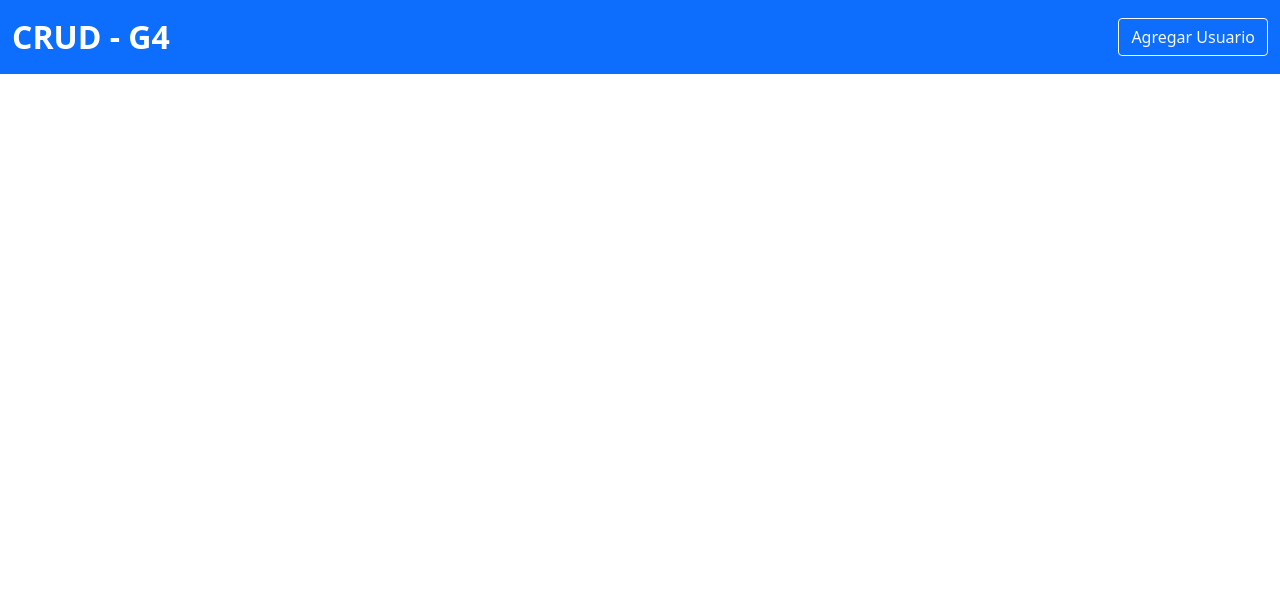
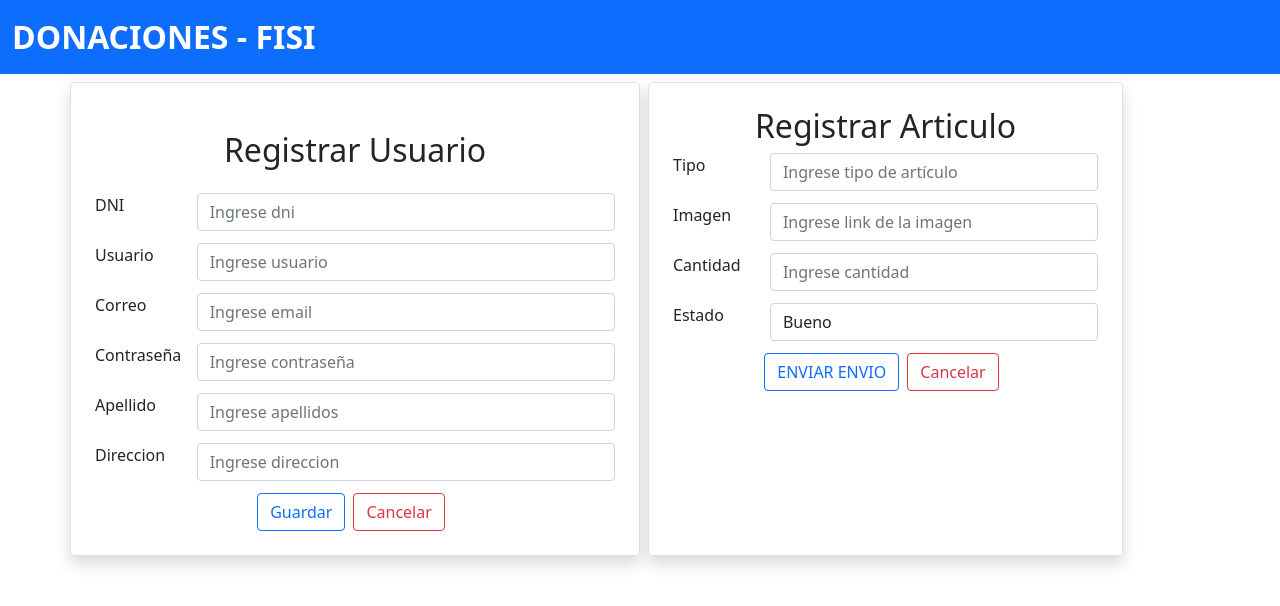
Before and after one commit to devsaht/g4dist-frontend, a React (Create React App) app: page /transaccion in a window 1280 px wide. Shown: the top 606 px of the page. Built offline with nearby package versions, Linux system fonts and the light colour scheme.

Commit message:
-- Avance hasta expo 18/06
- Relación de cruds de usuarios y articulos

```diff
--- a/src/App.js
+++ b/src/App.js
@@ -10,6 +10,7 @@ import Articulos from "./pages/Articulos";
 import AddArticle from "./articles/AddArticle";
 import EditArticle from "./articles/EditArticle";
 import ViewArticle from "./articles/ViewArticle";
+import Transaccion from "./pages/Transaccion";
 
 function App() {
   return (
@@ -18,7 +19,9 @@ function App() {
         <Navbar />
 
         <Routes>
+
           <Route exact path="/" element={<Home />} />
+          <Route exact path="/transaccion" element={<Transaccion />} />
           <Route exact path="/articulos" element={<Articulos />} />
           <Route exact path="/articulos/addarticle" element={<AddArticle />} />
           <Route exact path="/articulos/editarticle/:id" element={<EditArticle />} />
--- a/src/articles/AddArticle.jsx
+++ b/src/articles/AddArticle.jsx
@@ -2,7 +2,7 @@ import axios from "axios";
 import React, { useState } from "react";
 import { Link, useNavigate } from "react-router-dom";
 
-const AddArticle = () => {
+const AddArticle = ({setIdArticle = 0}) => {
     let navigate = useNavigate();
 
     const [article, setArticle] = useState({
@@ -20,8 +20,10 @@ const AddArticle = () => {
 
       const onSubmit = async (e) => {
         e.preventDefault();
-        await axios.post("http://localhost:8090/articulos/guardar", article);
-        navigate("/articulos");
+        console.log(article)
+        await axios.post("http://localhost:8090/articulos/guardar", article)
+         .then(res=>setIdArticle(res.data.id));
+        // navigate("/articulos");
       };
 
 
@@ -37,10 +39,9 @@ const AddArticle = () => {
       }
 
       return (
-        <div className="container">
-          <div className="row">
-            <div className="col-md-6 offset-md-3 border rounded p-4 mt-2 shadow">
-              <h2 className="text-center m-4">Registrar Articulo</h2>
+            // <div className="col-md-4 offset-md-3 border rounded p-4 mt-2 shadow">
+            <>
+            <h2 className="text-center m-6">Registrar Articulo</h2>
 
     <form onSubmit={(e) => onSubmit(e)}>
       <div style={divStyles}>
@@ -92,27 +93,30 @@ const AddArticle = () => {
         <label htmlFor="Estado" style={labelStyles} className="form-label">
           Estado
         </label>
-                  <input
+        <select
           styles="display: inline"
           type={"text"}
           className="form-control"
-                    placeholder="Ingrese estado del artículo"
+          placeholder="Seleccione estado del artículo"
+
           name="estado"
           value={estado}
           onChange={(e) => onInputChange(e)}
-                  />
+        >
+          <option value="1">Bueno</option>
+          <option value="2" selected>Malo</option>
+          <option value="3">Regular</option>
+        </select>
       </div>
 
       <button type="submit" className="btn btn-outline-primary">
-                  Guardar
+        ENVIAR ENVIO
       </button>
       <Link className="btn btn-outline-danger mx-2" to="/">
         Cancelar
       </Link>
     </form>
-            </div>
-          </div>
-        </div>
+            </>
       );
 }
 
--- /dev/null
+++ b/src/envio/ViewEnvio.jsx
@@ -0,0 +1,69 @@
+
+import axios from "axios";
+import React, { useEffect,useState } from "react";
+import { Link, useParams } from "react-router-dom";
+
+const ViewEnvio = ({idEnvio}) => {
+
+    const [envio, setEnvio] = useState({
+        estado: 0,
+        fecha: "",
+        idUsuario:0,
+        idArticulo:0,
+        lugar:"",
+        mensaje:"",
+        email: "",
+      });
+
+      const [user, setUser] = useState({
+        name: "",
+        username: "",
+        email: "",
+      });
+
+      const [article, setArticle] = useState({
+        tipo: "",
+        imagen: "",
+        cantidad: 0,
+        estado:1
+      });
+
+      const [loadingEnvio, setLoadingEnvio] = useState(true)
+
+      // cargar datos del usuario y articulo
+      useEffect(() => {
+
+        const {idUser,idArticle} = idEnvio
+
+        if(idUser != 0 && idArticle != 0 ){
+            loadUser(idUser)
+            loadArticle(idArticle)
+            setLoadingEnvio(false)
+        }
+
+      }, [idEnvio])
+
+      const loadUser = async (idUser) => {
+        const result = await axios.get(`http://localhost:8090/usuarios/buscar/${idUser}`);
+        await setUser(result.data);
+        console.log('user '+user)
+      };
+
+      const loadArticle = async (idArticle) => {
+        const result = await axios.get(`http://localhost:8090/articulos/buscar/${idArticle}`);
+        await setArticle(result.data);
+        console.log('article '+article)
+      };
+
+    return (
+        <div>
+            {loadingEnvio ? <div>Cargando Envío .. </div> : <div>Articulo Enviado..</div>}
+
+            <Link className="btn btn-success" to={`/articulos`}>
+                   Ver tabla de articulos donados
+            </Link>
+        </div>
+     );
+}
+
+export default ViewEnvio;
--- a/src/layout/Navbar.js
+++ b/src/layout/Navbar.js
@@ -12,7 +12,7 @@ export default function Navbar() {
       <nav className="navbar navbar-expand-lg navbar-dark bg-primary">
         <div className="container-fluid">
           <Link style={titleStyles} className="navbar-brand" to="/">
-            CRUD - G4
+            DONACIONES - FISI
           </Link>
           <button
             className="navbar-toggler"
@@ -26,9 +26,9 @@ export default function Navbar() {
             <span className="navbar-toggler-icon"></span>
           </button>
 
-          <Link className="btn btn-outline-light" to="/adduser">
+          {/* <Link className="btn btn-outline-light" to="/adduser">
             Agregar Usuario
-          </Link>
+          </Link> */}
         </div>
       </nav>
     </div>
--- a/src/pages/Articulos.jsx
+++ b/src/pages/Articulos.jsx
@@ -38,16 +38,28 @@ const Articulos = () => {
         padding:"6px 12px",
         fontSize:"16px",
         borderRadius:"4px",
-        backgroundColor:"rgb(81,132,164)",
-        marginLeft:"32px"
+        backgroundColor:"rgb(13, 110, 253)",
+        marginLeft:"32px",
+        color:"white"
       }
 
+      const estadosArticulo = {
+          1: "Bueno",
+          2: "Regular",
+          3: "Malo",
+      }
     return (
     <div className='container'>
         <div  className="py-4">
             <header>
                 <div style={divStyles}>
-                    CRUD - ARTICULOS G4
+                    ARTICULOS
+                    <Link className="btn" style={btnStyles} to="/">
+                        Usuarios
+                    </Link>
+                    <Link className="btn" style={btnStyles} to="/transaccion">
+                        Donaciones
+                    </Link>
                     <Link className="btn" style={btnStyles} to="/articulos/addarticle">
                         Agregar Artículo
                     </Link>
@@ -77,7 +89,7 @@ const Articulos = () => {
                                 <img src={article.imagen} alt="Imagen de donacion" width="80" />
                             </td>
                             <td>{article.cantidad}</td>
-                            <td>{article.estado}</td>
+                            <td>{estadosArticulo[article.estado]}</td>
                             <td>
                                 <button
                                     className="btn btn-danger mx-2"
--- a/src/pages/Home.js
+++ b/src/pages/Home.js
@@ -13,21 +13,44 @@ export default function Home() {
   }, []);
 
   const loadUsers = async () => {
-    const result = await axios.get("http://localhost:8080/usuarios/listar");
+    const result = await axios.get("http://localhost:8090/usuarios/listar");
     setUsers(result.data);
   };
 
   const deleteUser = async (id) => {
-    await axios.delete(`http://localhost:8080/usuarios/eliminar/${id}`);
+    await axios.delete(`http://localhost:8090/usuarios/eliminar/${id}`);
     loadUsers();
   };
+
+  const divTitleStyles = {
+    display:"flex",
+    flexDirection:"row",
+    padding:"12px",
+    fontSize:"32px",
+    borderRadius:"4px",
+    border:"2px solid rgb(13, 110, 253)",
+    marginBottom:"16px"
+  }
+
+  const btnStyles = {
+    padding:"6px 12px",
+    fontSize:"16px",
+    borderRadius:"4px",
+    backgroundColor:"rgb(13, 110, 253)",
+    marginLeft:"32px",
+    color:"white"
+  }
 
   return (
     <div className="container">
       <div className="py-4">
-        <div>
-          <Link className="btn " to="/articulos">
+        <div style={divTitleStyles}>
+          USUARIOS
+          <Link className="btn" style={btnStyles} to="/articulos">
             Articulos
+          </Link>
+          <Link className="btn" style={btnStyles} to="/transaccion">
+            Donaciones
           </Link>
         </div>
         { users.length ===0 ? <Loader/> : (
--- /dev/null
+++ b/src/pages/Transaccion.jsx
@@ -0,0 +1,51 @@
+import React, { useEffect, useState } from "react";
+import axios from "axios";
+import { Link, useParams, useNavigate } from "react-router-dom";
+import Loader from "../componentes/Loader";
+import AddUser from "../users/AddUser";
+import EditUser from "../users/EditUser";
+import AddArticle from "../articles/AddArticle";
+import ViewEnvio from "../envio/ViewEnvio";
+
+const Transaccion = () => {
+
+    const [idSavedUser, setIdSavedUser ] = useState(0);
+    const [idArticle, setIdArticle ] = useState(0);
+
+    const [idEnvio, setIdEnvio] = useState({
+        idUser:0,
+        idArticle:0
+    })
+    const [loadingEnvio, setLoadingEnvio] = useState(false)
+
+    useEffect(() => {
+      if(idArticle != 0){
+          const envio = {
+              idUser:idSavedUser,
+              idArticle
+          }
+          setIdEnvio(envio)
+          setLoadingEnvio(true)
+      }
+    }, [idArticle])
+
+
+    return (
+        <div className="container">
+            <div className="row">
+                {loadingEnvio ?  <ViewEnvio idEnvio={idEnvio}/> : (
+                    <>
+                        <div className="col-md-6 border rounded p-4 mt-2 shadow">
+                            { idSavedUser==false ?  <AddUser idSavedUser={idSavedUser} setIdSavedUser={setIdSavedUser} /> : <EditUser idSavedUser={idSavedUser}/>}
+                        </div>
+                        <div className="col-md-5 border rounded p-4 mt-2 ms-2 shadow">
+                            <AddArticle setIdArticle={setIdArticle}/>
+                        </div>
+                    </>
+                )}
+            </div>
+        </div>
+     );
+}
+
+export default Transaccion;
--- a/src/users/AddUser.js
+++ b/src/users/AddUser.js
@@ -2,7 +2,7 @@ import axios from "axios";
 import React, { useState } from "react";
 import { Link, useNavigate } from "react-router-dom";
 
-export default function AddUser() {
+export default function AddUser({idSavedUser,setIdSavedUser}) {
   let navigate = useNavigate();
 
   const [user, setUser] = useState({
@@ -22,8 +22,13 @@ export default function AddUser() {
 
   const onSubmit = async (e) => {
     e.preventDefault();
-    await axios.post("http://localhost:8080/usuarios/guardar", user);
-    navigate("/");
+    await axios.post("http://localhost:8090/usuarios/guardar", user)
+      .then(res=>{
+        //extraer id del usuario insertado
+        console.log(res.data)
+        setIdSavedUser(res.data.id)
+      })
+    // navigate("/");
   };
 
 
@@ -39,9 +44,7 @@ export default function AddUser() {
   }
 
   return (
-    <div className="container">
-      <div className="row">
-        <div className="col-md-6 offset-md-3 border rounded p-4 mt-2 shadow">
+        <>
           <h2 className="text-center m-4">Registrar Usuario</h2>
 
           <form onSubmit={(e) => onSubmit(e)}>
@@ -137,8 +140,6 @@ export default function AddUser() {
               Cancelar
             </Link>
           </form>
-        </div>
-      </div>
-    </div>
+        </>
   );
 }
--- a/src/users/EditUser.js
+++ b/src/users/EditUser.js
@@ -1,8 +1,9 @@
 import axios from "axios";
 import React, { useEffect, useState } from "react";
 import { Link, useNavigate, useParams } from "react-router-dom";
+import Loader from "../componentes/Loader";
 
-export default function EditUser() {
+export default function EditUser({idSavedUser = 0}) {
   let navigate = useNavigate();
 
   const { id } = useParams();
@@ -10,10 +11,13 @@ export default function EditUser() {
   const [user, setUser] = useState({
     username: "",
     direccion: "",
+    apellidos: "",
     email: "",
   });
 
-  const { username,direccion, email } = user;
+  const [loading, setLoading] = useState(true)
+
+  const { username,apellidos,direccion, email } = user;
 
   const onInputChange = (e) => {
     setUser({ ...user, [e.target.name]: e.target.value });
@@ -25,22 +29,24 @@ export default function EditUser() {
 
   const onSubmit = async (e) => {
     e.preventDefault();
-    await axios.put(`http://localhost:8080/usuarios/actualizar/${id}`, user);
+    await axios.put(`http://localhost:8090/usuarios/actualizar/${id}`, user);
     navigate("/");
   };
 
   const loadUser = async () => {
-    const result = await axios.get(`http://localhost:8080/usuarios/buscar/${id}`);
-    setUser(result.data);
+    const result = await axios.get(`http://localhost:8090/usuarios/buscar/${ idSavedUser==0 ? id: idSavedUser}`)
+    setUser(result.data)
+    setLoading(false)
+
+    console.log(user)
   };
 
   return (
-    <div className="container">
-      <div className="row">
-        <div className="col-md-6 offset-md-3 border rounded p-4 mt-2 shadow">
-          <h2 className="text-center m-4">Actualizar datos de usuario</h2>
+        <div className={idSavedUser==0 ?`row col-md-6 border rounded p-4 mt-2 shadow` : ``}>
 
-          <form onSubmit={(e) => onSubmit(e)}>
+          <h2 className="text-center m-4">Datos de usuario</h2>
+          {loading ? <Loader/> : (
+            <form onSubmit={(e) => onSubmit(e)}>
             <div className="mb-3">
               <label htmlFor="Username" className="form-label">
                 Nombres
@@ -50,7 +56,7 @@ export default function EditUser() {
                 className="form-control"
                 placeholder="Enter your name"
                 name="username"
-                value={username}
+                value={`${username} ${apellidos}`}
                 onChange={(e) => onInputChange(e)}
               />
             </div>
@@ -87,8 +93,7 @@ export default function EditUser() {
               Cancel
             </Link>
           </form>
+          )}
         </div>
-      </div>
-    </div>
   );
 }
--- a/src/users/ViewUser.js
+++ b/src/users/ViewUser.js
@@ -16,7 +16,7 @@ export default function ViewUser() {
   }, []);
 
   const loadUser = async () => {
-    const result = await axios.get(`http://localhost:8080/user/${id}`);
+    const result = await axios.get(`http://localhost:8090/user/${id}`);
     setUser(result.data);
   };
 
```
Lines whose indentation alone changed are shown as unchanged.
